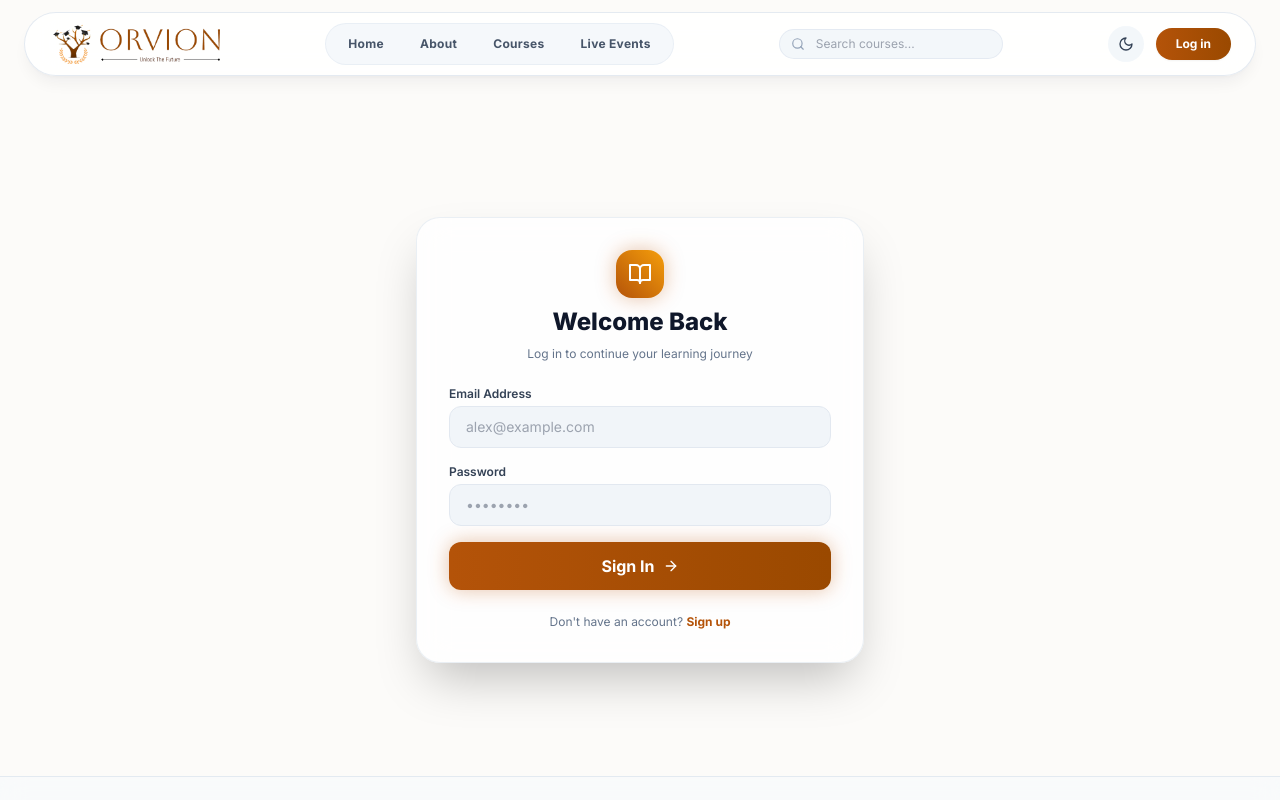
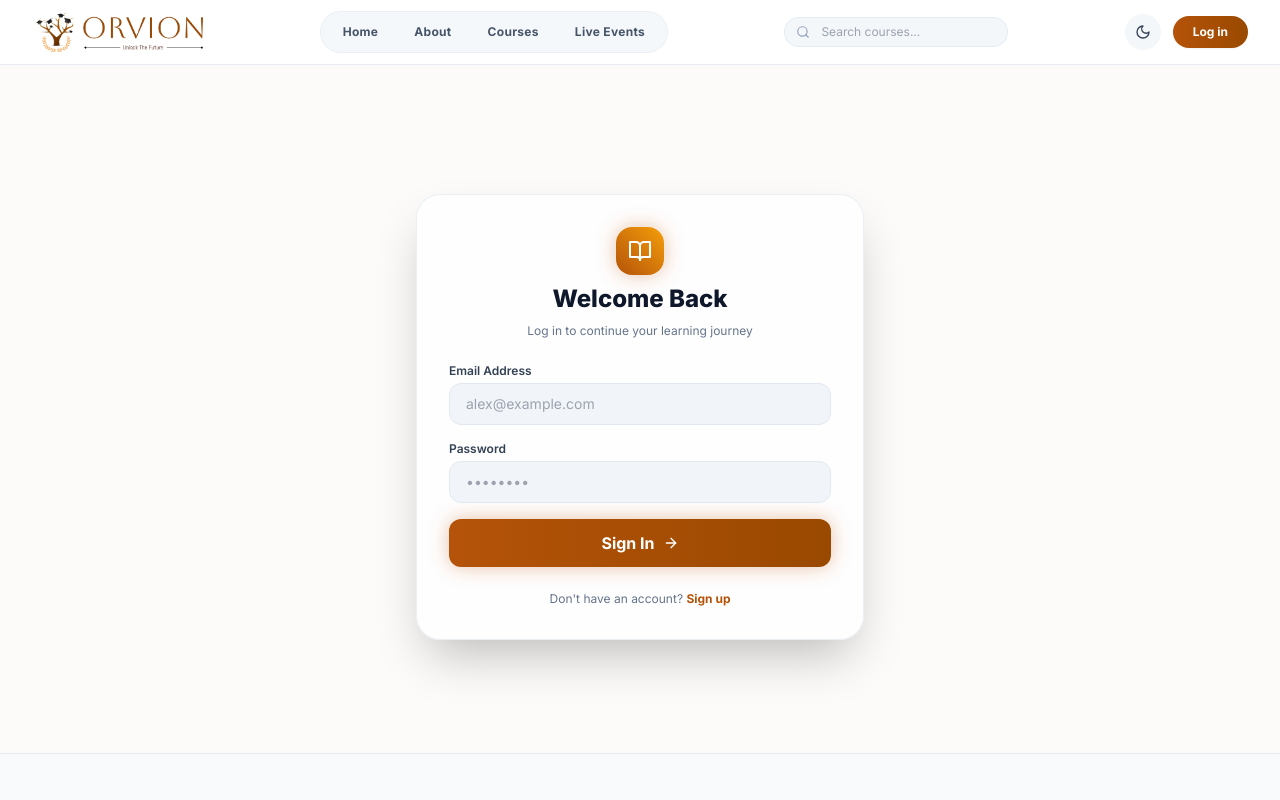
Before and after one commit to anif-projects/ORVION_v1, a React (Vite) app in the folder frontend/: page /login in a window 1280 px wide. Shown: the top 800 px of the page. Built offline with nearby package versions, Linux system fonts and the light colour scheme.

Commit message:
UI: dock navigation header flat to top to prevent layout overlapping

```diff
--- a/frontend/src/components/common/Navbar.jsx
+++ b/frontend/src/components/common/Navbar.jsx
@@ -45,8 +45,8 @@ export default function Navbar() {
   const portalLinks = isAdmin ? adminPortalLinks : studentPortalLinks;
 
   return (
-    <header className="sticky top-3 z-50 w-full px-3 sm:px-6 max-w-7xl mx-auto transition-all mb-4 sm:mb-6">
-      <div className="backdrop-blur-xl bg-white/85 dark:bg-slate-900/85 border border-slate-200/90 dark:border-slate-800/90 rounded-full shadow-lg shadow-slate-900/5 px-4 sm:px-6 h-16 flex items-center justify-between">
+    <header className="w-full bg-white/95 dark:bg-slate-900/95 border-b border-slate-200/80 dark:border-slate-800/80 sticky top-0 z-50 transition-all backdrop-blur-md">
+      <div className="max-w-7xl mx-auto px-4 sm:px-6 lg:px-8 h-16 flex items-center justify-between">
 
         {/* Logo */}
         <Link to="/" className="flex items-center group py-1 pl-1 shrink-0">
```
